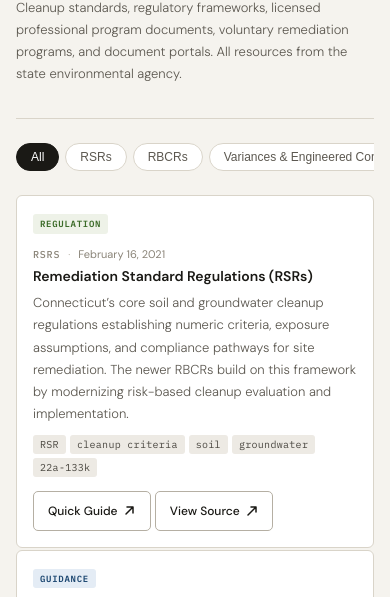
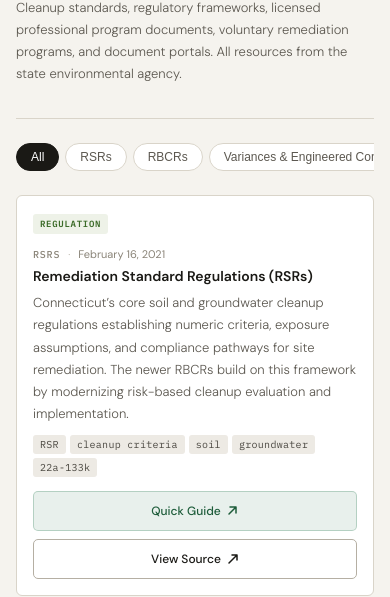
Before and after one commit to zachlepore/enviroregindex, a plain HTML site: page index.html in a window 390 px wide. Both pictures are taken after a click on the button 195 px from the left and 606 px from the top of the page. Shown: the part 214-811 px from the top of the page. Drawn offline with Linux system fonts and the light colour scheme.

Commit message:
Update styles.css

```diff
--- a/styles.css
+++ b/styles.css
@@ -540,6 +540,15 @@ nav {
   letter-spacing: 0.03em;
 }
 
+/* Doc action buttons */
+.doc-actions {
+  display: flex;
+  gap: 8px;
+  align-items: flex-start;
+  flex-shrink: 0;
+  margin-top: 2px;
+}
+
 /* Doc link button */
 .doc-link {
   flex-shrink: 0;
@@ -554,7 +563,6 @@ nav {
   color: var(--text-primary);
   text-decoration: none;
   transition: all 0.15s;
-  margin-top: 2px;
   white-space: nowrap;
   align-self: flex-start;
 }
@@ -563,6 +571,18 @@ nav {
   background: var(--text-primary);
   color: #FFFFFF;
   border-color: var(--text-primary);
+}
+
+.doc-link-primary {
+  background: var(--accent-green-light);
+  border-color: rgba(46, 125, 82, 0.28);
+  color: var(--accent-green);
+}
+
+.doc-link-primary:hover {
+  background: var(--accent-green);
+  color: #FFFFFF;
+  border-color: var(--accent-green);
 }
 
 .doc-link svg { width: 12px; height: 12px; }
@@ -864,6 +884,12 @@ footer {
   /* Badge sits on top in mobile stacked layout */
   .doc-type-badge { align-self: flex-start; }
 
+  .doc-actions {
+    width: 100%;
+    flex-direction: column;
+    gap: 8px;
+  }
+
   /* Link becomes full-width on mobile */
   .doc-link {
     align-self: stretch;
```
